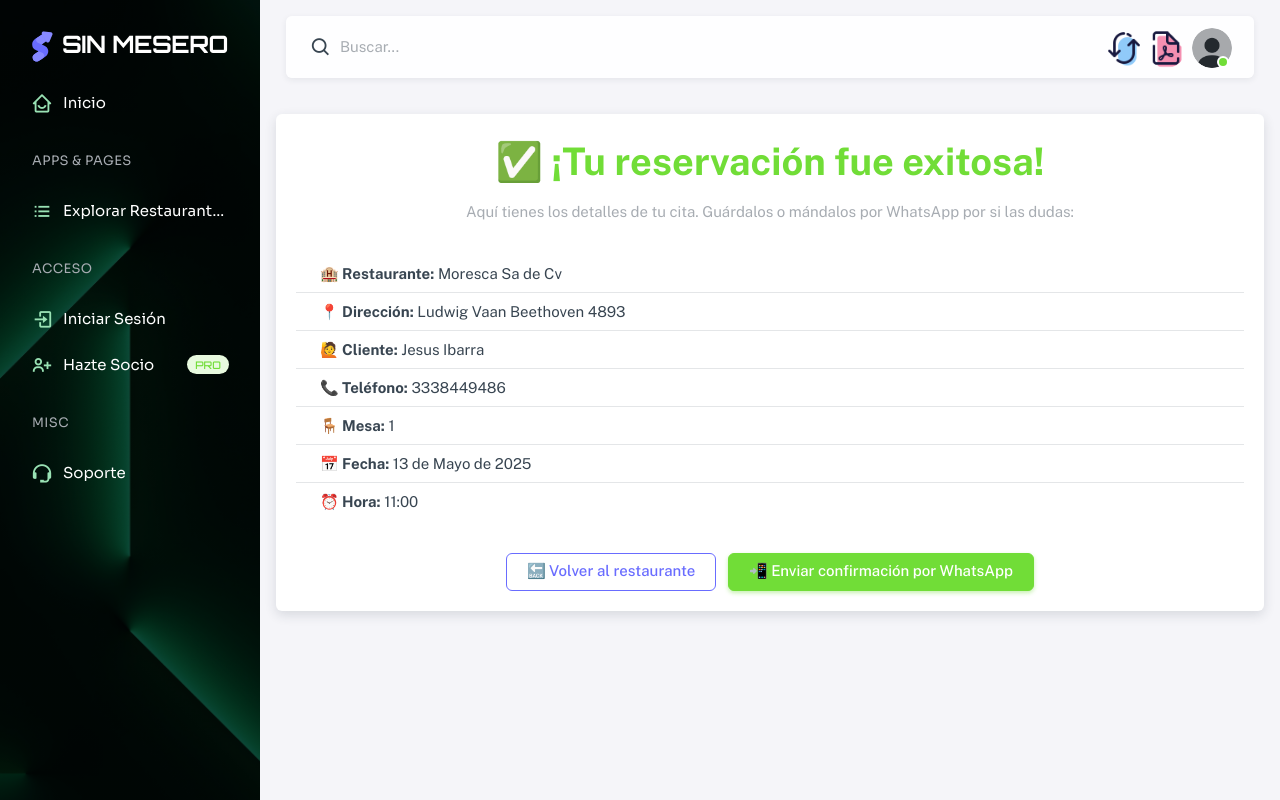
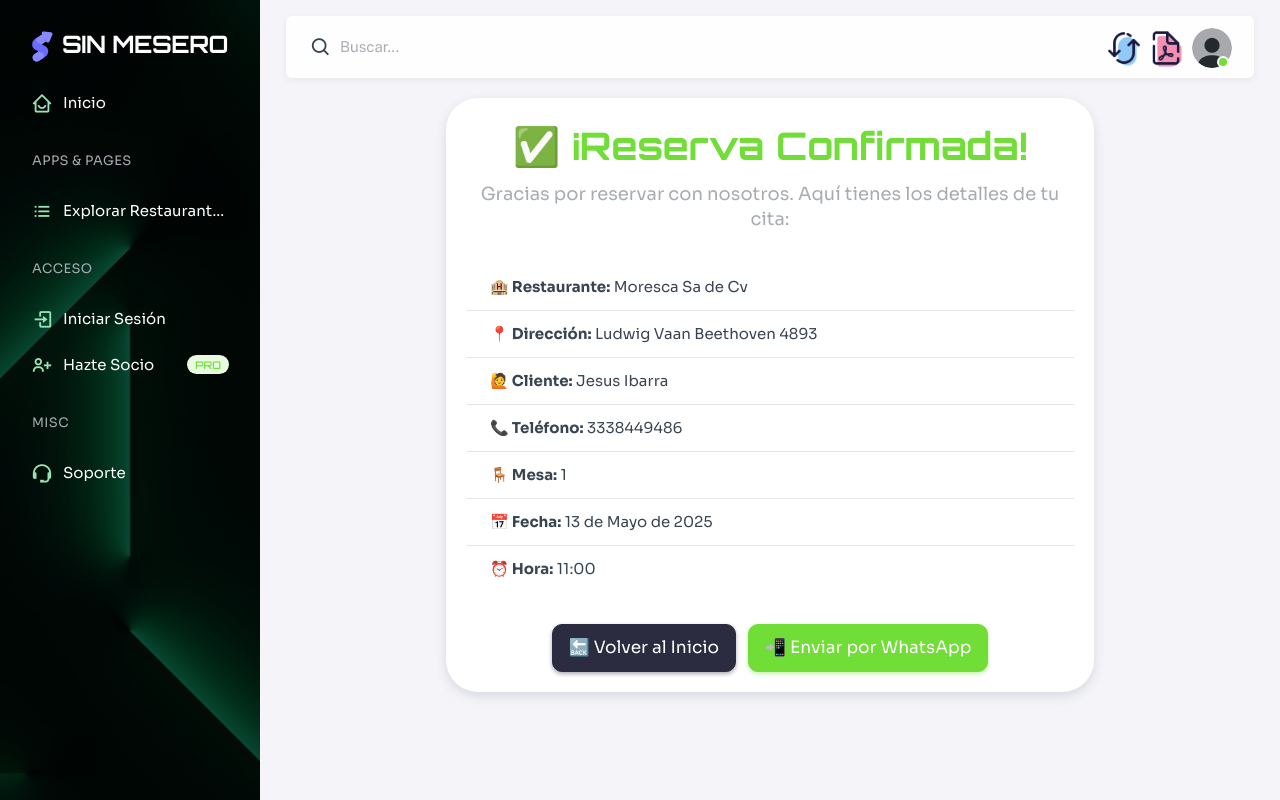
Before and after one commit to DISTinTheHouse/test_4, a Django app: page /restaurantes/restaurantes/confirmacion/1/ in a window 1280 px wide. Run offline with Django 5.2, Linux system fonts and the light colour scheme; data comes from the database, SQL or seed files in the repository; both versions use the stored data as it was after the commit; some libraries are stand-ins or nearby versions.

Commit message:
mejoras UI/UX

```diff
--- a/restaurante/settings.py
+++ b/restaurante/settings.py
@@ -9,8 +9,8 @@ BASE_DIR = Path(__file__).resolve().parent.parent
 
 # 🔐 Llaves y entorno
 SECRET_KEY = config("SECRET_KEY")
-DEBUG = config("DEBUG", cast=bool, default=False)
-#DEBUG = True
+#DEBUG = config("DEBUG", cast=bool, default=False)
+DEBUG = True
 
 ALLOWED_HOSTS = config("ALLOWED_HOSTS", cast=Csv(), default="test-4-c47v.onrender.com")
 
--- a/restaurante/templates/base.html
+++ b/restaurante/templates/base.html
@@ -19,7 +19,7 @@
 
   {% load static %}
     <!-- Fonts -->
-    <link rel="preload" as="image" href="{% static 'img/blue.jpg' %}">
+    <link rel="preload" as="image" href="{% static 'img/green.jpg' %}">
     <link rel="preconnect" href="https://fonts.googleapis.com" />
     <link rel="preconnect" href="https://fonts.gstatic.com" crossorigin />
     <link
--- a/restaurantes/templates/restaurantes/confirmacion.html
+++ b/restaurantes/templates/restaurantes/confirmacion.html
@@ -3,31 +3,32 @@
 {% block title %}Confirmación de Reserva{% endblock %}
 
 {% block content %}
-<div class="container-fluid mt-5 p-4">
-  <div class="card shadow-lg border-0 p-5">
-    <div class="text-center">
-      <h2 class="text-success fw-bold mb-3">✅ ¡Tu reservación fue exitosa!</h2>
-      <p class="text-muted">Aquí tienes los detalles de tu cita. Guárdalos o mándalos por WhatsApp por si las dudas:</p>
+<div class="container py-5" style="max-width: 700px;">
+  <div class="card shadow-lg rounded-5 p-5 border-0">
+    <div class="text-center mb-4">
+      <h2 class="text-success fuente-2 fw-bold mb-2">✅ ¡Reserva Confirmada!</h2>
+      <p class="text-muted fuente fs-5">Gracias por reservar con nosotros. Aquí tienes los detalles de tu cita:</p>
     </div>
 
-    <ul class="list-group list-group-flush my-4">
-      <li class="list-group-item"><strong>🏨 Restaurante:</strong> {{ cita.restaurante.nombre }}</li>
-      <li class="list-group-item"><strong>📍 Dirección:</strong> {{ cita.restaurante.direccion }}</li>
-      <li class="list-group-item"><strong>🙋 Cliente:</strong> {{ cita.nombre_cliente }}</li>
-      <li class="list-group-item"><strong>📞 Teléfono:</strong> {{ cita.telefono }}</li>
-      <li class="list-group-item"><strong>🪑 Mesa:</strong> {{ cita.mesa.numero_mesa }}</li>
-      <li class="list-group-item"><strong>📅 Fecha:</strong> {{ cita.fecha }}</li>
-      <li class="list-group-item"><strong>⏰ Hora:</strong> {{ cita.hora }}</li>
+    <ul class="list-group list-group-flush mb-4">
+      <li class="list-group-item fuente py-3"><strong>🏨 Restaurante:</strong> {{ cita.restaurante.nombre }}</li>
+      <li class="list-group-item fuente py-3"><strong>📍 Dirección:</strong> {{ cita.restaurante.direccion }}</li>
+      <li class="list-group-item fuente py-3"><strong>🙋 Cliente:</strong> {{ cita.nombre_cliente }}</li>
+      <li class="list-group-item fuente py-3"><strong>📞 Teléfono:</strong> {{ cita.telefono }}</li>
+      <li class="list-group-item fuente py-3"><strong>🪑 Mesa:</strong> {{ cita.mesa.numero_mesa }}</li>
+      <li class="list-group-item fuente py-3"><strong>📅 Fecha:</strong> {{ cita.fecha }}</li>
+      <li class="list-group-item fuente py-3"><strong>⏰ Hora:</strong> {{ cita.hora }}</li>
     </ul>
 
-    <div class="text-center mt-4">
-      <a href="{% url 'detalle_restaurante' cita.restaurante.slug %}" class="btn btn-outline-primary me-2">
-        🔙 Volver al restaurante
+    <div class="text-center mt-4 d-flex flex-column flex-sm-row justify-content-center gap-3">
+      <a href="{% url 'landing' %}" class="btn btn-dark btn-lg rounded-4 fuente px-4">
+        🔙 Volver al Inicio
       </a>
 
-      <button id="btn-whatsapp" class="btn btn-success">
-        📲 Enviar confirmación por WhatsApp
+      <button id="btn-whatsapp" class="btn btn-success btn-lg rounded-4 fuente px-4">
+        📲 Enviar por WhatsApp
       </button>
+    </div>
 
     <script>
       document.getElementById('btn-whatsapp').addEventListener('click', function () {
@@ -35,17 +36,14 @@
           .then(response => response.json())
           .then(data => {
             console.log(data);
-              alert("Mensaje enviado por WhatsApp ✅");
+            alert("📩 Confirmación enviada por WhatsApp ✅");
           })
           .catch(error => {
             console.error(error);
-              alert("Error al enviar mensaje ❌");
+            alert("⚠️ Hubo un problema al enviar el mensaje.");
           });
       });
     </script>
-
-
-    </div>
   </div>
 </div>
 {% endblock %}
```
Also changed, not shown: restaurantes/templates/restaurantes/agendar_publico.html (+20 -16 lines), restaurantes/templates/restaurantes/detalle_restaurante.html (+27 -27 lines), db.sqlite3, static/img/sin-mesero.png (added). Lines whose indentation alone changed are shown as unchanged.
